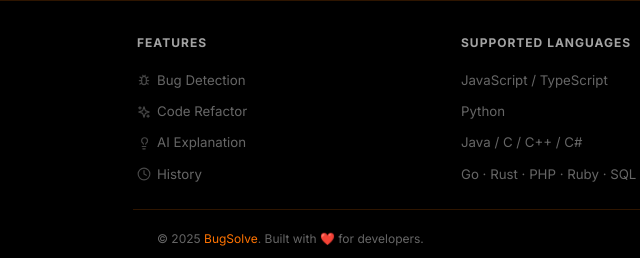
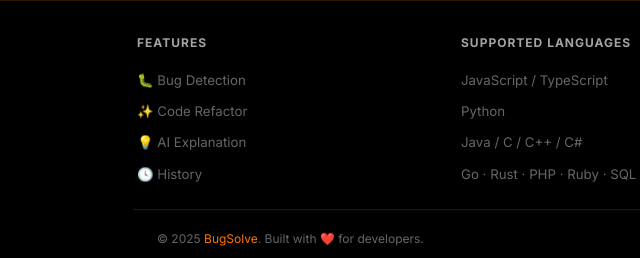
Before and after one commit to Khanndoinggood/BugSolvev1, a website: page public/index.html in a window 1280 px wide. Shown: the part 1033-1291 px from the top of the page, 27-667 px from the left. Drawn offline with nearby package versions, Linux system fonts and the light colour scheme.

Commit message:
Revert footer icons back to emojis

```diff
--- a/public/index.html
+++ b/public/index.html
@@ -215,30 +215,10 @@ function calculateSum(arr) {
       <div class="footer-col">
         <h4 class="footer-heading">Features</h4>
         <ul class="footer-links">
-          <li>
-            <a href="#" onclick="document.getElementById('code-input').focus(); return false;">
-              <svg width="14" height="14" viewBox="0 0 24 24" fill="none" stroke="currentColor" stroke-width="2" stroke-linecap="round" stroke-linejoin="round" class="footer-icon"><rect width="8" height="14" x="8" y="6" rx="4"/><path d="m19 7-3 2"/><path d="m5 7 3 2"/><path d="m19 19-3-2"/><path d="m5 19 3-2"/><path d="M20 13h-4"/><path d="M4 13h4"/><path d="m10 4 1 2"/><path d="m14 4-1 2"/></svg>
-              Bug Detection
-            </a>
-          </li>
-          <li>
-            <a href="#" onclick="document.getElementById('code-input').focus(); return false;">
-              <svg width="14" height="14" viewBox="0 0 24 24" fill="none" stroke="currentColor" stroke-width="2" stroke-linecap="round" stroke-linejoin="round" class="footer-icon"><path d="m12 3-1.912 5.813a2 2 0 0 1-1.275 1.275L3 12l5.813 1.912a2 2 0 0 1 1.275 1.275L12 21l1.912-5.813a2 2 0 0 1 1.275-1.275L21 12l-5.813-1.912a2 2 0 0 1-1.275-1.275L12 3Z"/><path d="M5 3v4"/><path d="M19 17v4"/><path d="M3 5h4"/><path d="M17 19h4"/></svg>
-              Code Refactor
-            </a>
-          </li>
-          <li>
-            <a href="#" onclick="document.getElementById('code-input').focus(); return false;">
-              <svg width="14" height="14" viewBox="0 0 24 24" fill="none" stroke="currentColor" stroke-width="2" stroke-linecap="round" stroke-linejoin="round" class="footer-icon"><path d="M15 14c.2-1 .7-1.7 1.5-2.5 1-.9 1.5-2.2 1.5-3.5A5 5 0 0 0 8 8c0 1.3.5 2.6 1.5 3.5.8.8 1.3 1.5 1.5 2.5"/><path d="M9 18h6"/><path d="M10 22h4"/></svg>
-              AI Explanation
-            </a>
-          </li>
-          <li>
-            <a href="#" onclick="document.getElementById('history-toggle').click(); return false;">
-              <svg width="14" height="14" viewBox="0 0 24 24" fill="none" stroke="currentColor" stroke-width="2" stroke-linecap="round" stroke-linejoin="round" class="footer-icon"><circle cx="12" cy="12" r="10"/><polyline points="12 6 12 12 16 14"/></svg>
-              History
-            </a>
-          </li>
+          <li><a href="#" onclick="document.getElementById('code-input').focus(); return false;">🐛 Bug Detection</a></li>
+          <li><a href="#" onclick="document.getElementById('code-input').focus(); return false;">✨ Code Refactor</a></li>
+          <li><a href="#" onclick="document.getElementById('code-input').focus(); return false;">💡 AI Explanation</a></li>
+          <li><a href="#" onclick="document.getElementById('history-toggle').click(); return false;">🕓 History</a></li>
         </ul>
       </div>
 
--- a/public/style.css
+++ b/public/style.css
@@ -1203,18 +1203,6 @@ body {
   color: var(--accent-purple);
 }
 
-.footer-icon {
-  flex-shrink: 0;
-  opacity: 0.7;
-  transition: var(--transition);
-}
-
-.footer-links a:hover .footer-icon {
-  opacity: 1;
-  transform: scale(1.1);
-  color: var(--accent-purple);
-}
-
 .footer-bottom {
   border-top: 1px solid var(--border);
   padding: 12px 24px;
```
